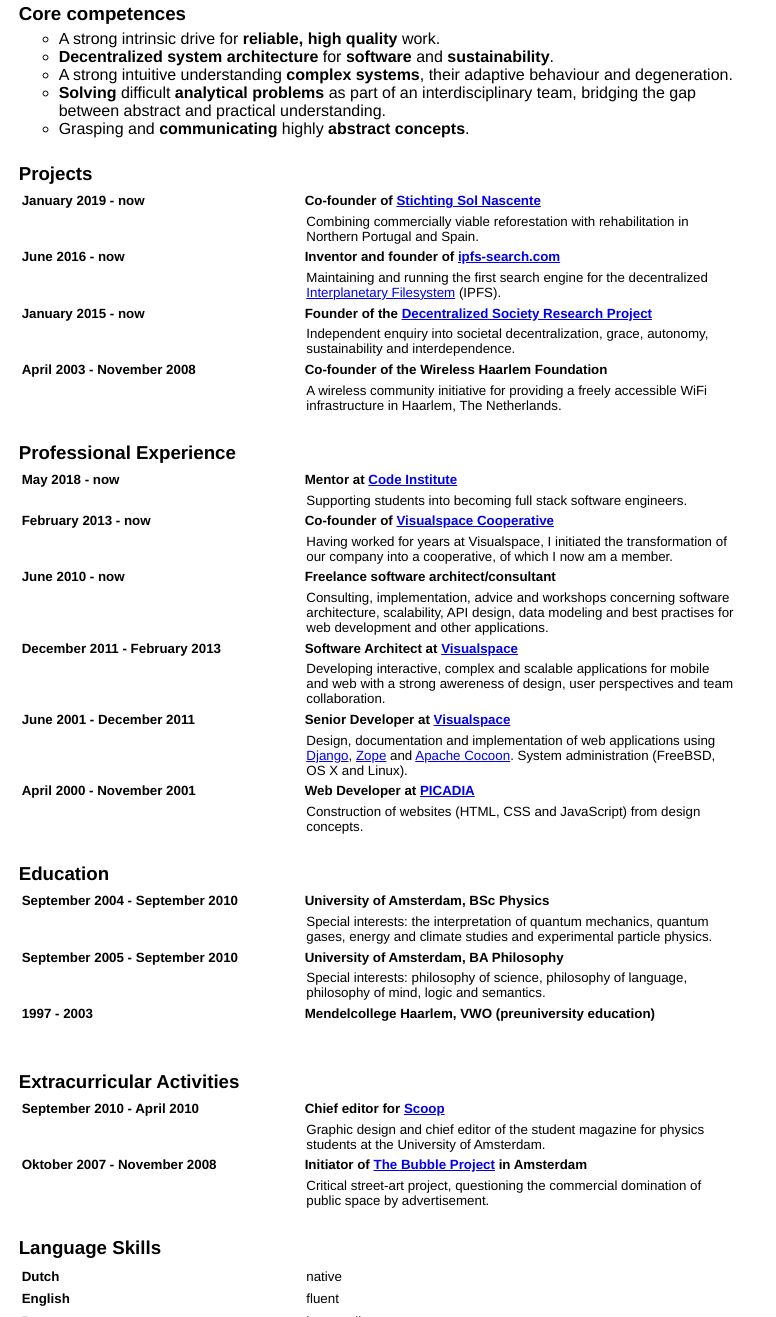
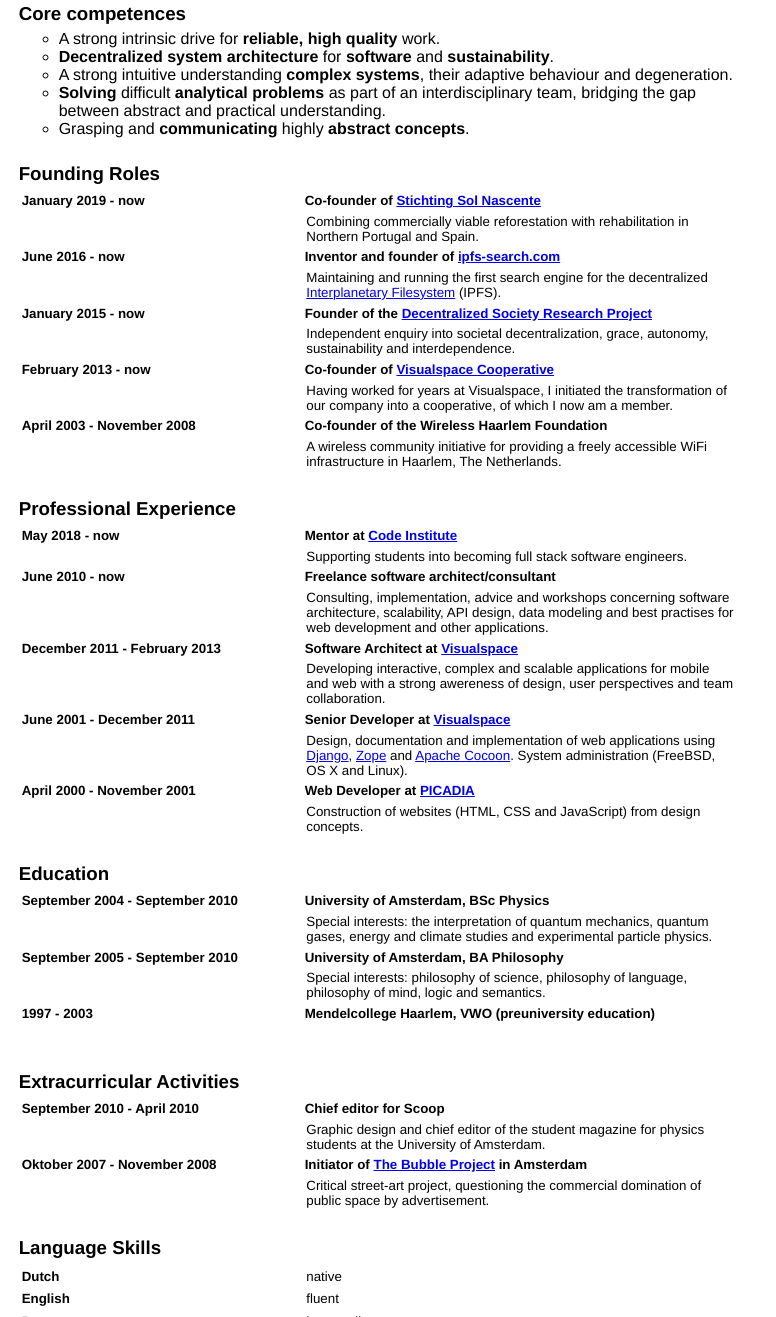
Before and after one commit to dokterbob/cv, a plain HTML site: page index.html in a window 1280 px wide. Shown: the part 486-1803 px from the top of the page, without its empty margins (0-776 px from the left). Drawn offline with Linux system fonts and the light colour scheme.

Commit message:
Founding roles.

```diff
--- a/index.html
+++ b/index.html
@@ -111,7 +111,7 @@
     <li>Grasping and <strong>communicating</strong> highly <strong>abstract concepts</strong>.</li>
 </ul>
 
-<h3 id="projects">Projects</h3>
+<h3 id="founding-roles">Founding Roles</h3>
 <table class="professional">
   <tr>
     <th>January 2019 - now</th>
@@ -138,6 +138,14 @@
     <td>Independent enquiry into societal decentralization, grace, autonomy, sustainability and interdependence.</td>
   </tr>
   <tr>
+    <th>February 2013 - now</th>
+    <th>Co-founder of <a href="http://www.visualspace.nl/">Visualspace Cooperative</a></th>
+  </tr>
+  <tr>
+    <td>&nbsp;</td>
+    <td>Having worked for years at Visualspace, I initiated the transformation of our company into a cooperative, of which I now am a member.
+  </tr>
+  <tr>
     <th>April 2003 - November 2008</th>
     <th>Co-founder of the Wireless Haarlem Foundation</th>
   </tr>
@@ -158,14 +166,6 @@
     <td>Supporting students into becoming full stack software engineers.</td>
   </tr>
   <tr>
-    <th>February 2013 - now</th>
-    <th>Co-founder of <a href="http://www.visualspace.nl/">Visualspace Cooperative</a></th>
-  </tr>
-  <tr>
-    <td>&nbsp;</td>
-    <td>Having worked for years at Visualspace, I initiated the transformation of our company into a cooperative, of which I now am a member.
-  </tr>
-<tr>
     <th>June 2010 - now</th>
     <th>Freelance software architect/consultant</th>
   </tr>
@@ -230,7 +230,7 @@
 <table class="extracurricular">
   <tr>
     <th>September 2010 - April 2010</th>
-    <th>Chief editor for <a href="http://nsaweb.nl/category/scoop/">Scoop</a></th>
+    <th>Chief editor for Scoop</th>
   </tr>
   <tr>
     <td>&nbsp;</td>
```
